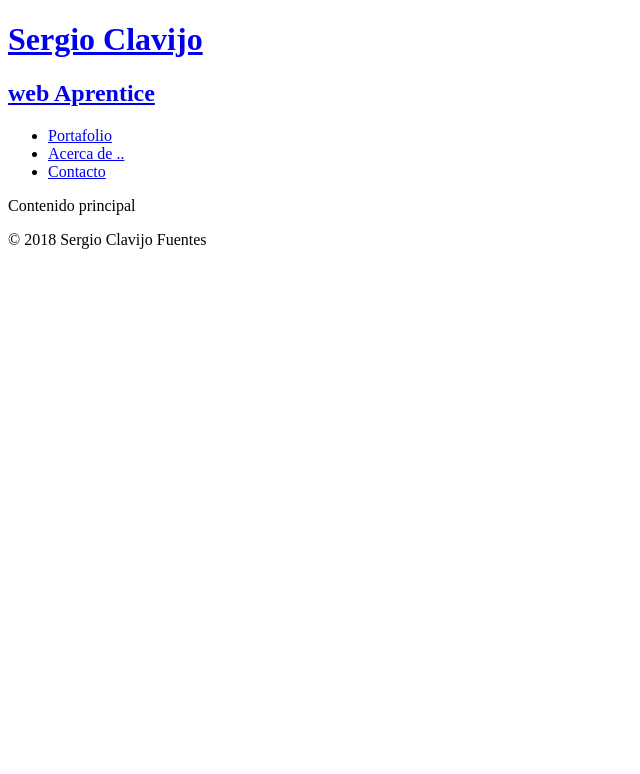
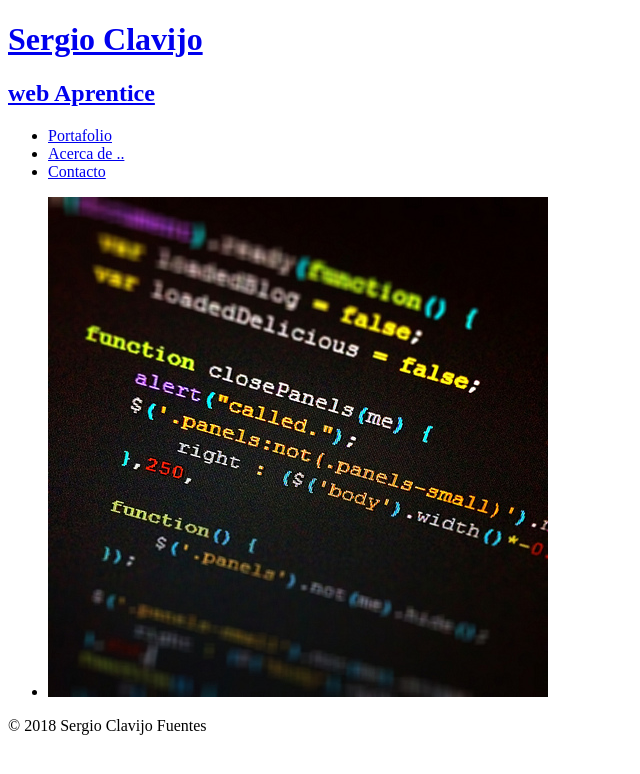
Before and after one commit to patijoaggro/CurPagWeb, a plain HTML site: page index.html in a window 1280 px wide. Shown: the whole page, without its empty margins (0-640 px from the left). Drawn offline with Linux system fonts and the light colour scheme.

Commit message:
agregar imagen y carpeta img

```diff
--- a/index.html
+++ b/index.html
@@ -19,7 +19,9 @@
       </nav>
     </header>
     <section>
-      <p>Contenido principal</p>
+      <ul>
+        <li><img src="img/coding-01.jpg" alt=""> </li>
+      </ul>
     </section>
     <footer>
       <p>&copy; 2018 Sergio Clavijo Fuentes</p>
```
